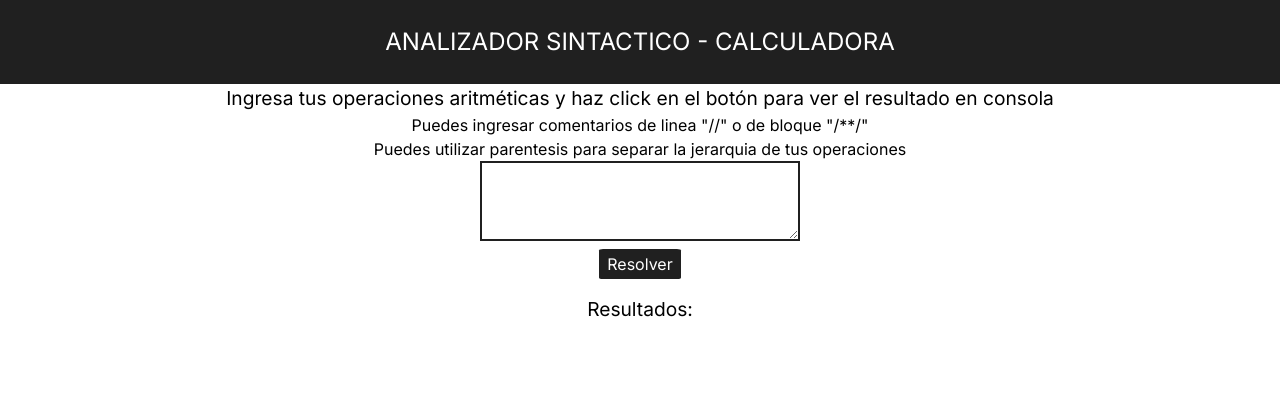
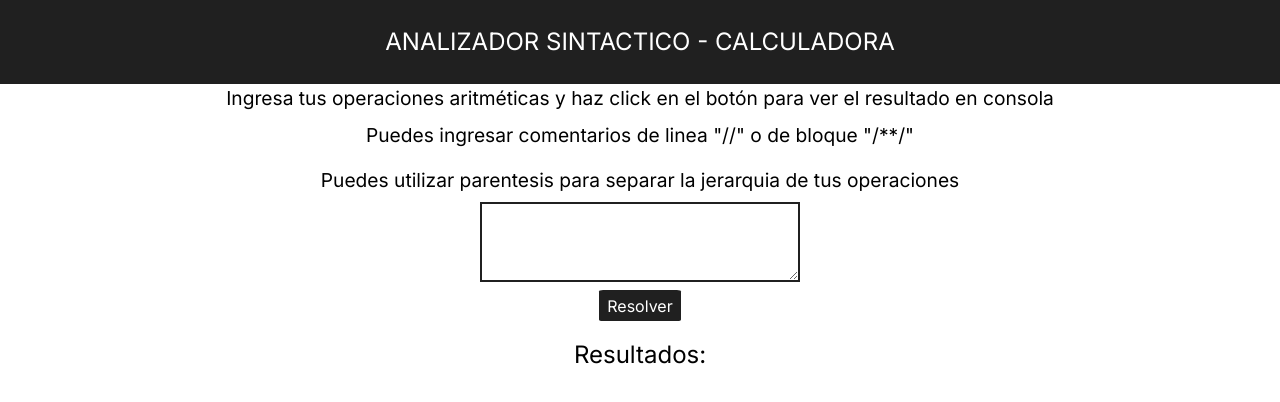
Before and after one commit to Coolhatena/sintax-analizer, a Next.js app: page / in a window 1280 px wide. Shown: the top 402 px of the page. Built offline with nearby package versions, Linux system fonts and the light colour scheme; what antlr4 would draw is missing.

Commit message:
Fix text align on instructions

```diff
--- a/src/app/globals.css
+++ b/src/app/globals.css
@@ -30,6 +30,12 @@
 	font-size: 1.2rem;
 }
 
+.operations-input-instruction {
+	font-size: 1.2rem;
+	margin: 0.5rem 0rem;
+	text-align: center;
+}
+
 .operations-input-textarea {
 	border: 2px solid var(--background);
 	min-width: 20rem;
@@ -53,15 +59,6 @@
 	color: white; */
 }
 
-.operations-input-result-title {
-	font-size: 1.2rem;
-	margin: 0.5rem 0rem;
-	text-align: center;
-	/* padding: 0.2rem 0.5rem;
-	background-color: var(--background);
-	color: white; */
-}
-
 .operations-input-result-container {
 	width: fit-content;
 }
```
